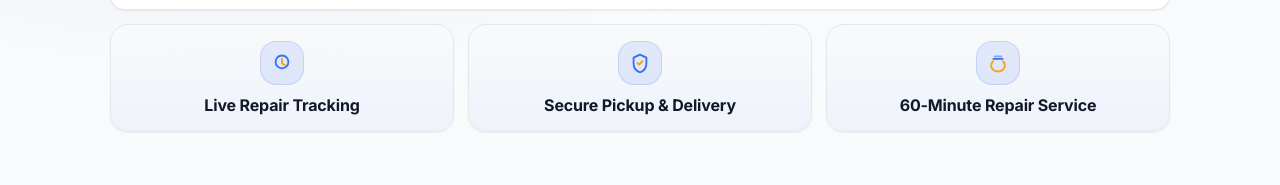
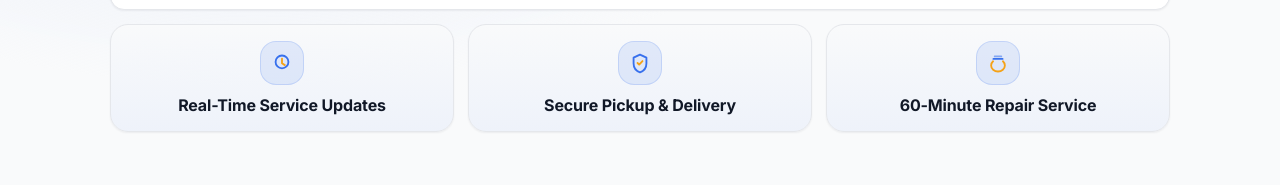
Before and after one commit to kavia-common/mobile-service-hub-41605-41614, a React (Create React App) app in the folder frontend_reactjs/: page / in a window 1280 px wide. Shown: the part 1045-1230 px from the top of the page. Built offline with nearby package versions, Linux system fonts and the light colour scheme; no server answers; the HTML template or start-up script is replaced by a standard one.

Commit message:
Checkpoint 30 - cgdd8d50c3

```diff
--- a/frontend_reactjs/src/pages/Home.js
+++ b/frontend_reactjs/src/pages/Home.js
@@ -157,7 +157,7 @@ export default function Home() {
                   />
                 </svg>
               </div>
-              <div className="homeTrustCard__text">Live Repair Tracking</div>
+              <div className="homeTrustCard__text">Real-Time Service Updates</div>
             </div>
 
             <div className="card homeTrustCard" role="listitem">
```
Also changed, not shown: 2 other files (tests, documents, lock files or other folders).
